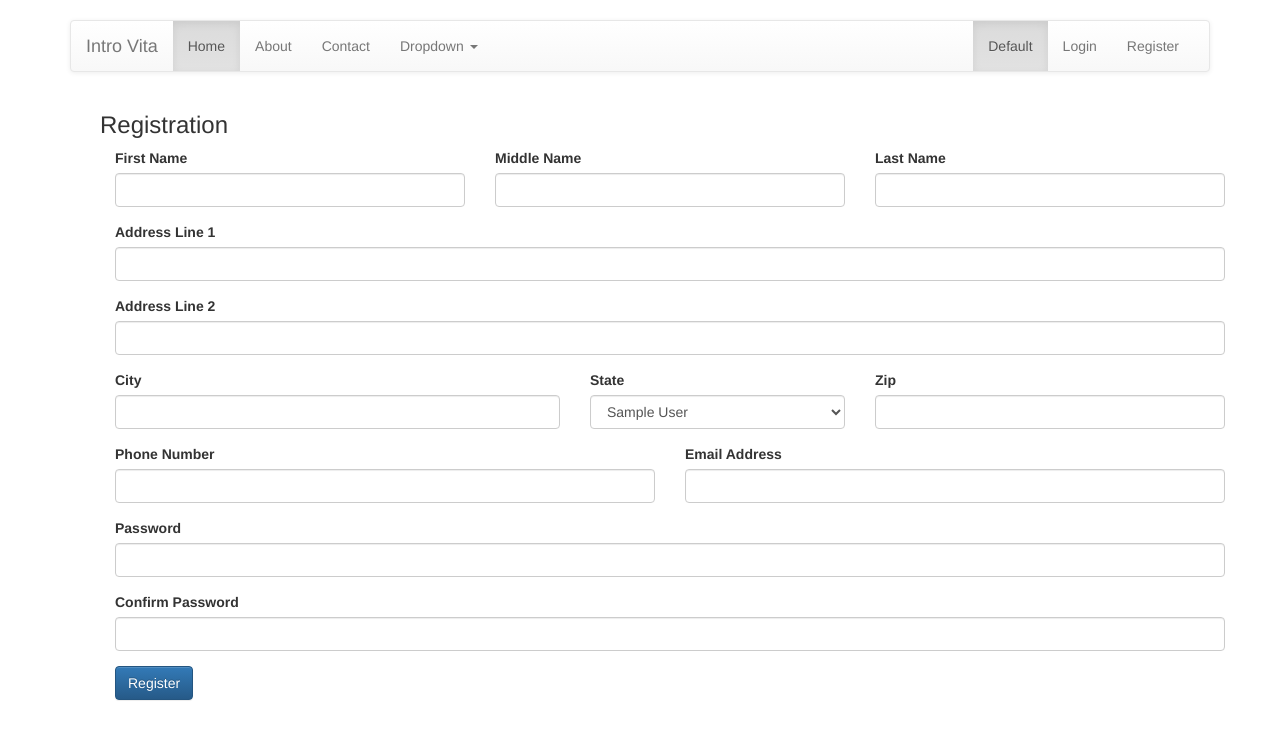
After one commit to booyakashao/introvita, a Django app: page /register in a window 1280 px wide. The commit adds this page. Shown: the top 740 px of the page. Run offline with Django 3.2, Linux system fonts and the light colour scheme; tables that the repository leaves empty hold one stand-in row (values such as "Sample post"); some libraries are stand-ins or nearby versions.

Commit message:
partial registration page

```diff
--- a/introvita/introvita_user_interact/templates/base_generic.html
+++ b/introvita/introvita_user_interact/templates/base_generic.html
@@ -58,25 +58,20 @@
             </ul>
             <ul class="nav navbar-nav navbar-right">
               <li class="active"><a href="./">Default <span class="sr-only">(current)</span></a></li>
-              <li><a href="../navbar-static-top/">Static top</a></li>
-              <li><a href="../navbar-fixed-top/">Fixed top</a></li>
+              <li><a href="../navbar-static-top/">Login</a></li>
+              <li><a href="{% url 'register' %}">Register</a></li>
             </ul>
           </div><!--/.nav-collapse -->
         </div>
     </nav>
 
+    {% if error_message %}
+        <div class="alert alert-danger">{{ error_message }}</div>
+    {% endif %}
+
     <!-- Main component for a primary marketing message or call to action -->
-    <div class="jumbotron">
-        <h1>Welcome to Intro Vita</h1>
-        <p>This is random text I am placing on the screen so things won't feel empty</p>
-        <p>
-          <a class="btn btn-lg btn-primary" href="#" role="button">Big Blue Button &raquo;</a>
-        </p>
-
-        {% block content %}{% endblock %}
-      </div>
-
-    </div> <!-- /container -->
+    {% if error_message %}<p><strong>{{ error_message }}</strong></p>{% endif %}
+    {% block content %}{% endblock %}
 
 
 </div>
--- /dev/null
+++ b/introvita/introvita_user_interact/templates/register/register1.html
@@ -0,0 +1,86 @@
+{% extends "base_generic.html" %}
+
+{% block title %} Register User {% endblock %}
+
+{% block content %}
+    <form action="{% url 'create_account' %}" method="post">
+        {% csrf_token %}
+
+        <div class="container-fluid">
+            <section class="container">
+                <div class="container-page">
+                    <h3 class="dark-grey">Registration</h3>
+
+                    <div class="form-group col-lg-4">
+                        <label>First Name</label>
+                        <input type="text" name="firstName" id="firstName" class="form-control">
+                    </div>
+
+                    <div class="form-group col-lg-4">
+                        <label>Middle Name</label>
+                        <input type="text" name="middleName" id="middleName" class="form-control">
+                    </div>
+
+                    <div class="form-group col-lg-4">
+                        <label>Last Name</label>
+                        <input type="text" name="lastName" id="lastName" class="form-control">
+                    </div>
+
+                    <div class="form-group col-lg-12">
+                        <label>Address Line 1</label>
+                        <input type="text" name="addressLine1" id="addressLine1" class="form-control">
+                    </div>
+
+                    <div class="form-group col-lg-12">
+                        <label>Address Line 2</label>
+                        <input type="text" name="addressLine2" id="addressLine2" class="form-control">
+                    </div>
+
+                    <div class="form-group col-lg-5">
+                        <label>City</label>
+                        <input type="text" name="city" id="city" class="form-control">
+                    </div>
+
+                    <div class="form-group col-lg-3">
+                        <label>State</label>
+                        <select name="state" id="state" class="form-control">
+                            {% for state in states %}
+                            <option>{{ state.name }}</option>
+                            {% endfor %}
+                        </select>
+                    </div>
+
+                    <div class="form-group col-lg-4">
+                        <label>Zip</label>
+                        <input type="text" name="zip" id="zip" class="form-control">
+                    </div>
+
+                    <div class="form-group col-lg-6">
+                        <label>Phone Number</label>
+                        <input type="text" name="phoneNumber" id="phoneNumber" class="form-control">
+                    </div>
+
+                    <div class="form-group col-lg-6">
+                        <label>Email Address</label>
+                        <input type="text" name="emailAddress" id="emailAddress" class="form-control">
+                    </div>
+
+                    <div class="form-group col-lg-12">
+                        <label>Password</label>
+                        <input type="password" name="password" id="password" class="form-control">
+                    </div>
+
+                    <div class="form-group col-lg-12">
+                        <label>Confirm Password</label>
+                        <input type="password" name="confirmPassword" id="confirmPassword" class="form-control">
+                    </div>
+
+                    <div class="col-md-6">
+                        <button type="submit" class="btn btn-primary">Register</button>
+                    </div>
+
+                </div>
+            </section>
+        </div>
+    </form>
+{% endblock %}
--- a/introvita/introvita_user_interact/urls.py
+++ b/introvita/introvita_user_interact/urls.py
@@ -2,7 +2,9 @@ from django.conf.urls import patterns, url
 from introvita_user_interact import views
 
 urlpatterns = patterns('',
-                       url(r'^$', views.index, name='index'),
-                       url(r'employer/jobs', views.employer_jobs, name='employer_jobs'),
-                       url(r'jobs/jobdetail/(?P<job_id>\d+)', views.job_detail, name='job_detail'),
-                       )
+    url(r'^$', views.index, name='index'),
+    url(r'register', views.register, name='register'),
+    url(r'register/createaccount', views.create_account, name='create_account'),
+    url(r'employer/jobs', views.employer_jobs, name='employer_jobs'),
+    url(r'jobs/jobdetail/(?P<job_id>\d+)', views.job_detail, name='job_detail'),
+    )
--- a/introvita/introvita_user_interact/views.py
+++ b/introvita/introvita_user_interact/views.py
@@ -1,6 +1,8 @@
 from django.shortcuts import render
 from django.http import HttpResponse
 from django.template import RequestContext, loader
+
+from introvita_user_interact.models import *
 
 # Create your views here.
 
@@ -11,6 +13,19 @@ def index(request):
          'response_message': 'Splash Page',
     })
     return HttpResponse(template.render(context))
+
+
+def register(request):
+    template = loader.get_template('register/register1.html')
+    context = RequestContext(request, {
+        'response_message': 'Registration Context',
+        'states': State.objects.all(),
+    })
+    return HttpResponse(template.render(context))
+
+
+def create_account(request):
+    return ""
 
 
 def employer_jobs(request):
```
Also changed, not shown: introvita/introvita_user_interact/templates/landing_page/index.html (+10 -1 lines), 2 other files.
